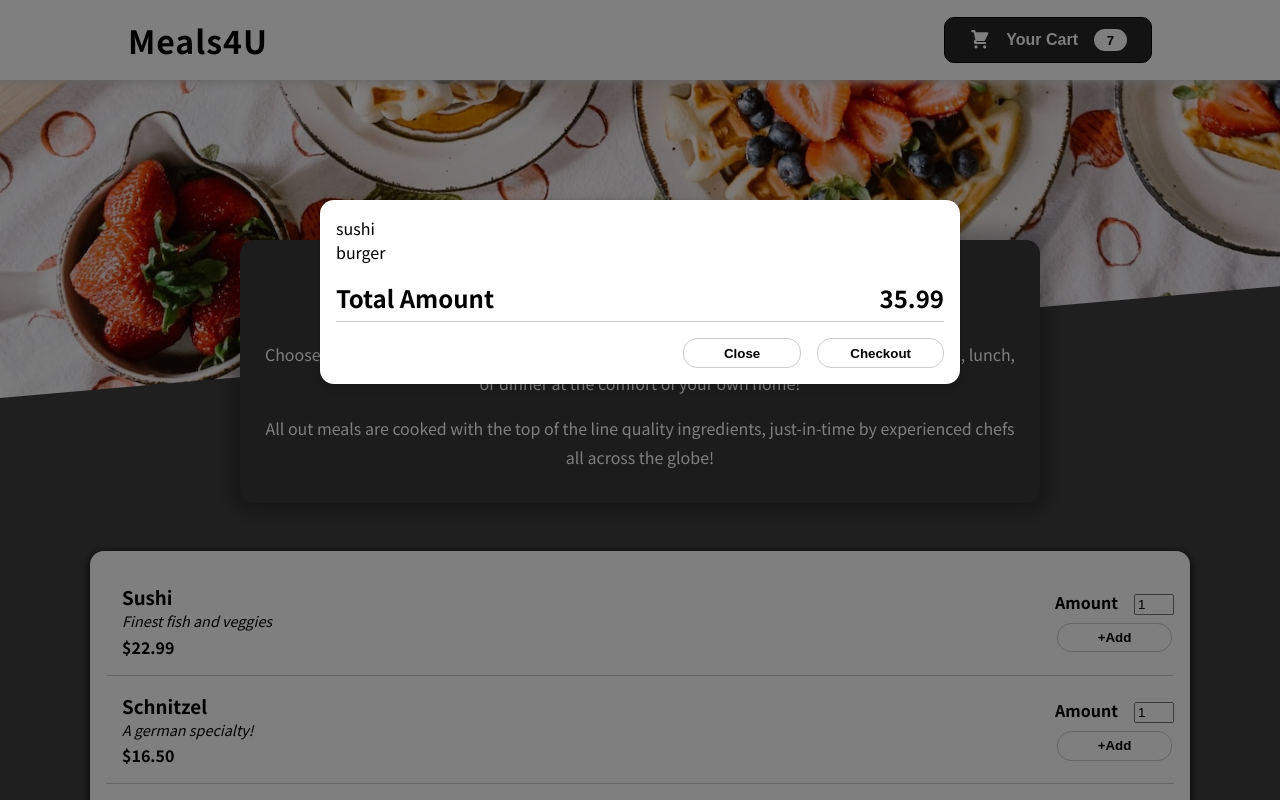
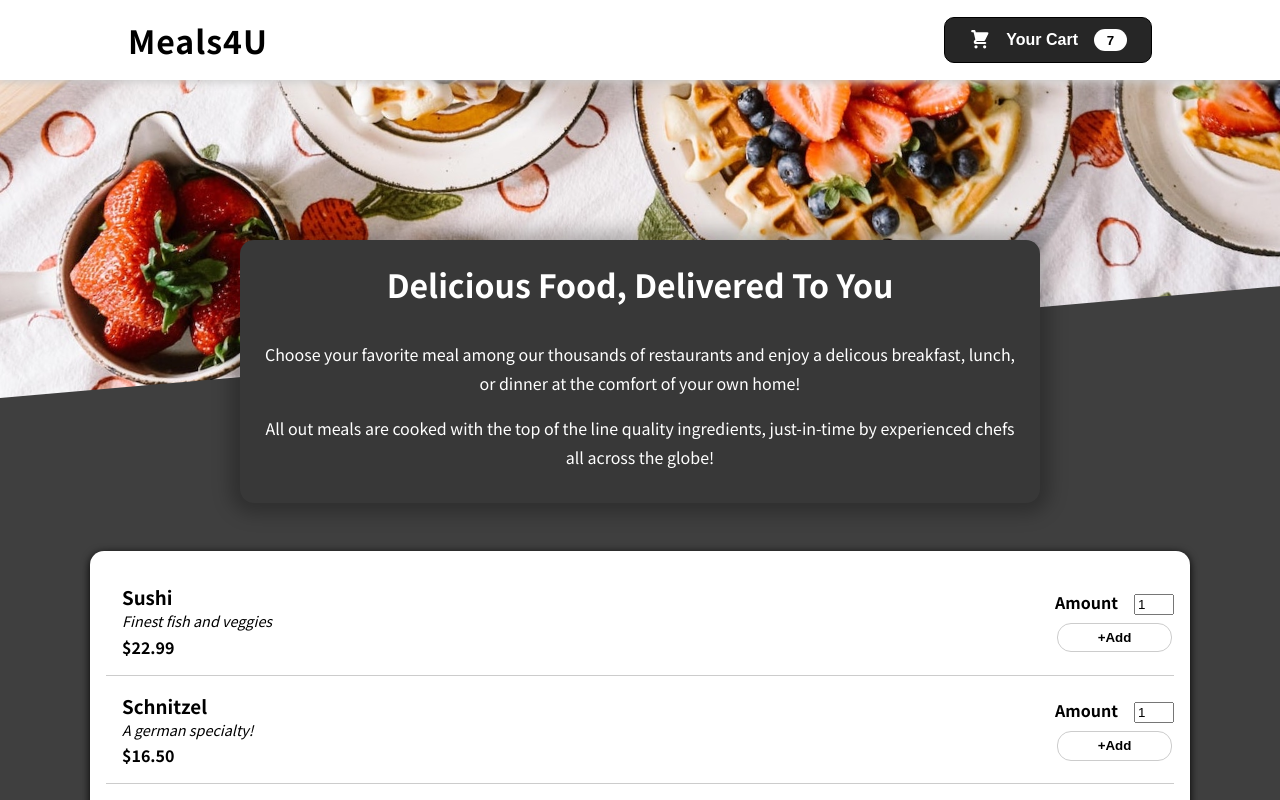
Before and after one commit to michael-j-rubenstein/react-food-order-app, a React (Create React App) app: page / in a window 1280 px wide. Shown: the top 800 px of the page. Built offline with nearby package versions, Linux system fonts and the light colour scheme.

Commit message:
hid cart on startup

```diff
--- a/src/App.js
+++ b/src/App.js
@@ -6,9 +6,17 @@ import Cart from "./components/Cart/Cart";
 function App() {
   const [showCart, setShowCart] = useState(false);
 
+  const showCartHandler = () => {
+    setShowCart(true);
+  };
+
+  const hideCartHandler = () => {
+    setShowCart(false);
+  };
+
   return (
     <>
-      <Cart />
+      {showCart && <Cart />}
       <Header></Header>
       <main>
         <Meals />
```
Also changed, not shown: 1 other file (tests, documents, lock files or other folders).
